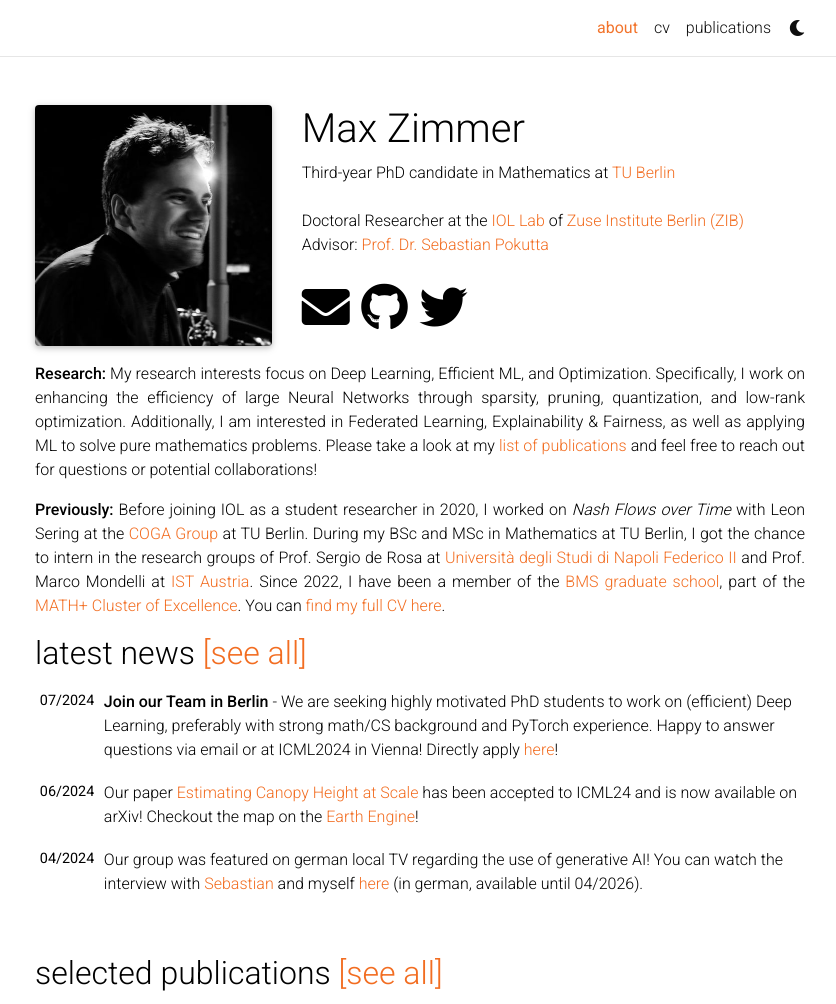
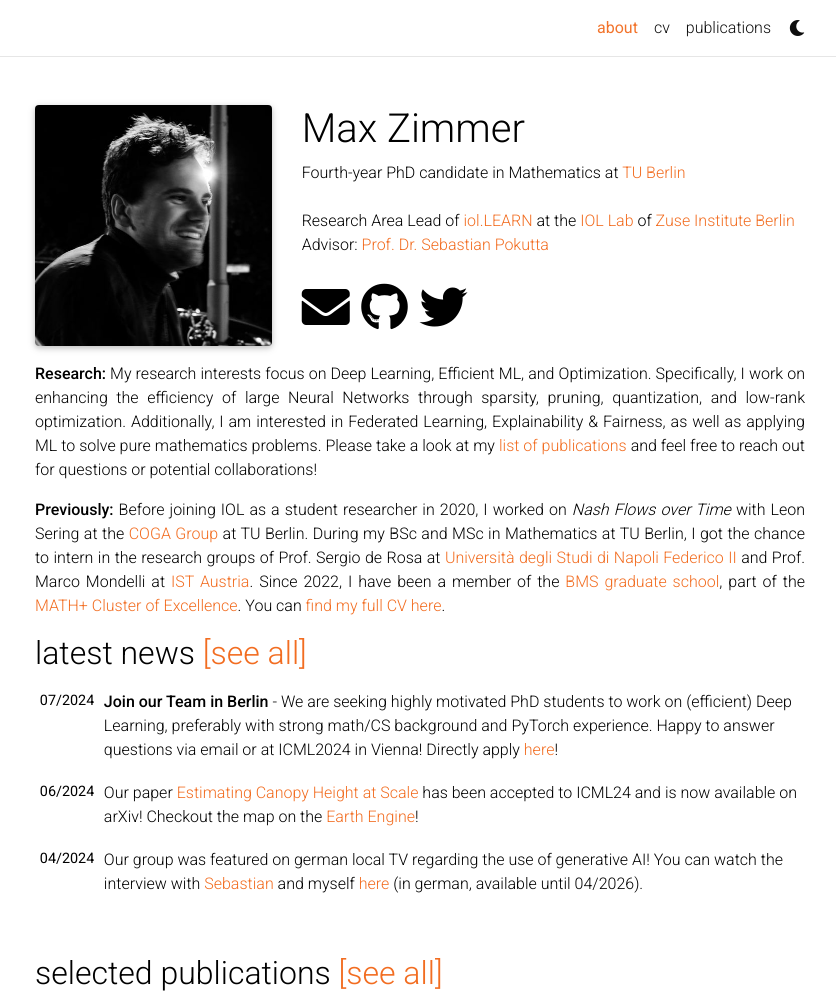
Before and after one commit to zimmer-m/zimmer-m.github.io, a Jekyll site: the page built from _pages/about.md, in a window 1280 px wide and 1178 px high, cut to the strip 0-1004 px from the top of the window. Shown: the whole strip, without its empty margins (220-1056 px from the left). Built offline with Jekyll 4.4.1, drawn with Linux system fonts in a browser that asks for light colours; full-size pictures stand in for the smaller copies a plugin makes; comment, search, counter and statistics services are not loaded; a style sheet for code colours, icons or effects is not loaded.

Commit message:
Updated about

```diff
--- a/_pages/about.md
+++ b/_pages/about.md
@@ -3,8 +3,8 @@ layout: about
 title: about
 permalink: /
 subtitle: |+
-  Third-year PhD candidate in Mathematics at <a href="https://www.tu.berlin/en/math">TU Berlin</a><br><br>
-  Doctoral Researcher at the <a href="https://iol.zib.de/">IOL Lab</a> of <a href="https://www.zib.de/">Zuse Institute Berlin (ZIB)</a><br>
+  Fourth-year PhD candidate in Mathematics at <a href="https://www.tu.berlin/en/math">TU Berlin</a><br><br>
+  Research Area Lead of <a href="https://iol.zib.de/research/iol-learn.html">iol.LEARN</a> at the <a href="https://iol.zib.de/">IOL Lab</a> of <a href="https://www.zib.de/">Zuse Institute Berlin</a><br>
   Advisor: <a href="http://www.pokutta.com/">Prof. Dr. Sebastian Pokutta</a>
 
 
```
